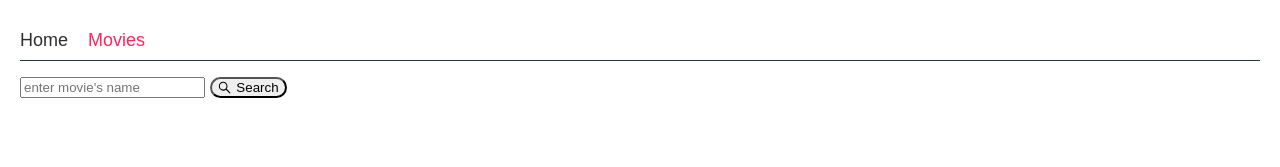
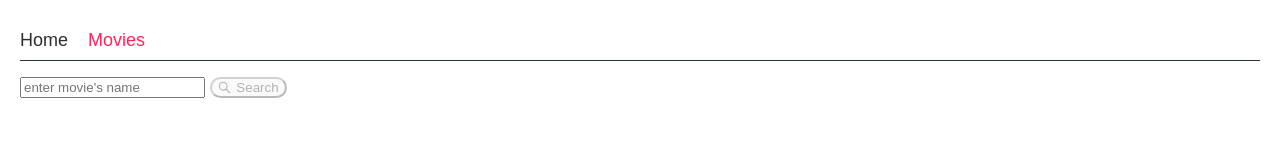
Before and after one commit to dzhafarovm/goit-react-hw-05-movies, a React (Create React App) app: page /movies in a window 1280 px wide. Shown: the top 167 px of the page. Built offline with nearby package versions, Linux system fonts and the light colour scheme.

Commit message:
add btn attribute disabled

```diff
--- a/src/Components/Views/MoviesView.jsx
+++ b/src/Components/Views/MoviesView.jsx
@@ -12,6 +12,7 @@ export default function MoviesView() {
   const { url } = useRouteMatch();
   const [selectedMovie, setSelectedMovie] = useState(null);
   const [error, setError] = useState(false);
+  const [attribute, setAttribute] = useState(true);
 
   const query = new URLSearchParams(location.search).get('query') ?? '';
 
@@ -40,15 +41,24 @@ export default function MoviesView() {
       search: `query=${e.target.inp.value}`,
     });
 
-    // e.target.inp.value = '';
     e.target.reset();
+    setAttribute(true);
   };
 
   return (
     <>
       <form onSubmit={formSubmit} className={css.form}>
-        <input type="text" name="inp" placeholder={`enter movie's name`} />
-        <button type="submit" className={css.btnSearch}>
+        <input
+          type="text"
+          name="inp"
+          placeholder={`enter movie's name`}
+          onChange={e => {
+            if (e.target.value.trim()) {
+              setAttribute(false);
+            } else setAttribute(true);
+          }}
+        />
+        <button type="submit" className={css.btnSearch} disabled={attribute}>
           <FaSistrix /> Search
         </button>
       </form>
--- a/src/Components/Views/MoviesView.module.css
+++ b/src/Components/Views/MoviesView.module.css
@@ -33,7 +33,7 @@
   cursor: pointer;
 }
 
-.btnSearch:hover {
+.btnSearch:hover:enabled {
   color: #ff255f;
 }
 
```
